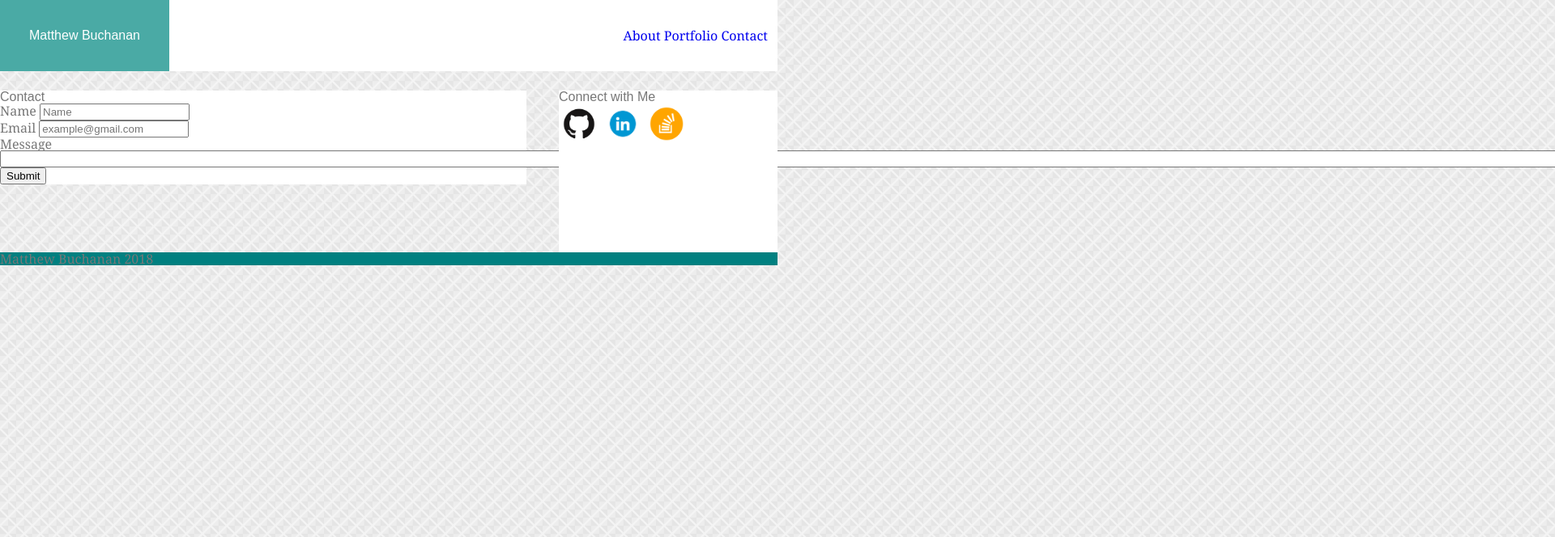
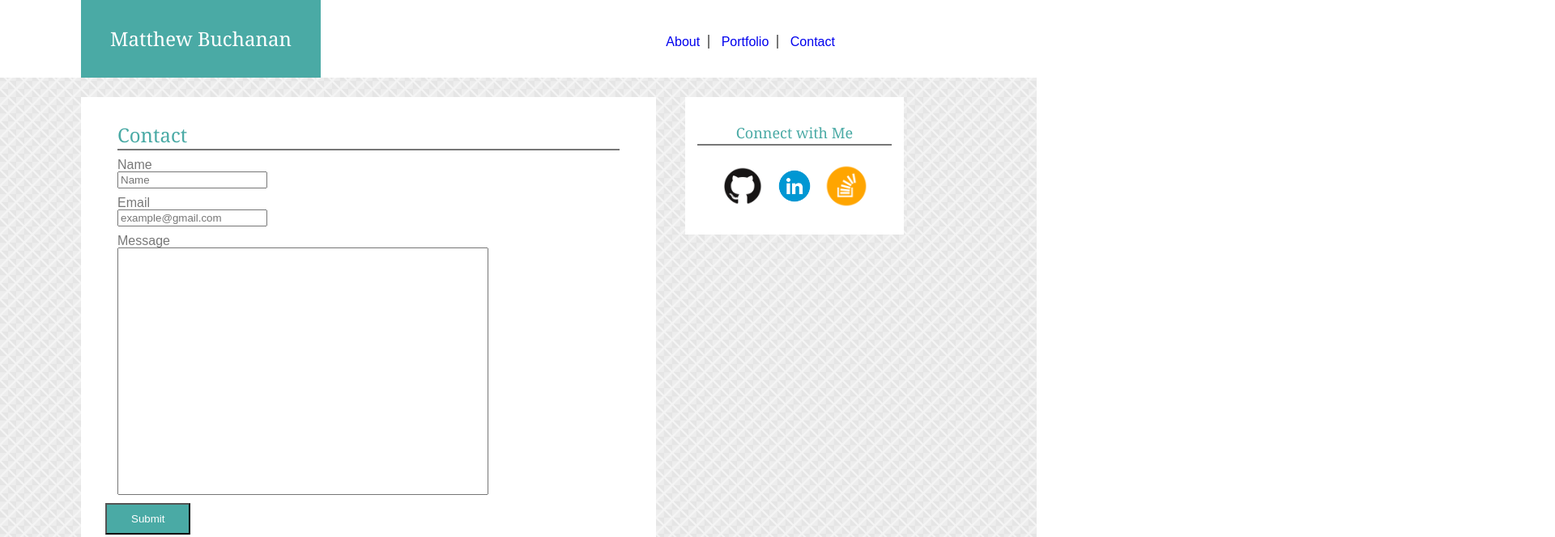
Before and after one commit to dolphinCommando/Basic-Portfolio, a plain HTML site: page contact.html in a window 1280 px wide. Shown: the top 664 px of the page at 81% size, 1920 px wide, since content can reach past the window. Drawn offline with Linux system fonts and the light colour scheme.

Commit message:
improved layout

```diff
--- a/assets/css/style.css
+++ b/assets/css/style.css
@@ -1,6 +1,5 @@
 body {
-    width: 960px;
-    font-family: 'Georgia', 'Times', 'Times New Roman', 'serif';
+    font-family: 'Arial', 'Helvetica Neue', 'Helvetica', 'sans-serif';
     color: #777777;
     background-image: url("../images/stonehaven.png");
 }
@@ -14,7 +13,7 @@ section, aside {
 }
 
 h1, h2, h3 {
-    font-family: 'Arial', 'Helvetica Neue', 'Helvetica', 'sans-serif';
+    font-family: 'Georgia', 'Times', 'Times New Roman', 'serif';
 }
 
 nav {
@@ -23,17 +22,24 @@ nav {
 
 section {
     width: 650px;
+    /*display: inline-block;*/
     float: left;
+    margin-left: 100px;
+    padding: 30px;
 }
 
 
 aside {
     width: 270px;
-    height: 200px;
-    float: right;
+    height: 140px;
+    float: left;
+    /*display: inline-block;*/
+    text-align: center;
+    padding-top: 30px;
+    margin-left: 36px;
 }
 
-h1, caption {
+h1, figcaption {
     background-color: #4aaaa5;
     color: #ffffff;
     display: inline-block;
@@ -41,24 +47,93 @@ h1, caption {
 
 h1 {
     padding: 36px;
+    margin-left: 100px;
+    font-size: 24px;
 }
 
+h3 {
+    border-style: solid;
+    border-color: #777777;
+    border-width: 0px 0px 2px 0px;
+    margin: 5px 15px 10px 15px;
+    padding-bottom: 5px;
+    color: #4aaaa5;
+    font-size: 18px;
+}
+
+h2 {
+    font-size: 24px;
+    color: #4aaaa5;
+    border-style: solid;
+    border-color: #777777;
+    border-width: 0px 0px 2px 0px;
+    margin: 5px 15px 10px 15px;
+    padding-bottom: 5px;
+}
+
+section p {
+    margin: 5px 15px 10px 15px;
+}
+
+section img {
+    width: 200px;
+    margin-left: 15px;
+}
 header nav {
     padding: 36px 12px;
-    float: right;
+    margin-left: 400px;
 }
 
 footer {
-    /*background-color: #666666;*/
-    background-color: teal;
+    background-color: #666666;
     clear: both;
+    text-align: center;
+    padding: 20px;
+    color: #ffffff;
 }
 
 nav img {
-    width: 50px;
-    height: 50px;
+    width: 60px;
+    height: 60px;
+    margin: 10px 0px 10px 0px;
 }
 
-nav a {
+header a {
     text-decoration: #777777;
+    padding: 0px 10px 0px 10px;
 }
+
+header {
+    width: 100%;
+}
+
+#aboutlink, #portfoliolink {
+    border-style: solid;
+    border-color: #777777;
+    border-width: 0px 2px 0px 0px;
+}
+
+
+figure img {
+    padding: 20px 0px 20px 0px;
+}
+
+figcaption {
+    padding: 15px 64px 15px 64px;
+    position: relative;
+    bottom: 80px;
+    left: 17px;
+
+}
+
+#message {
+    width: 450px;
+    height: 300px;
+}
+
+input[type=submit] {
+    color: #ffffff;
+    background-color: #4aaaa5;
+    padding: 10px 30px 10px 30px;
+    cursor: pointer;
+}
--- a/contact.html
+++ b/contact.html
@@ -10,18 +10,18 @@
         <header>
             <h1>Matthew Buchanan</h1>
             <nav>
-                <a href="index.html">About</a>
-                <a href="portfolio.html">Portfolio</a>
-                <a href="contact.html">Contact</a>
+                <a href="index.html" id="aboutlink">About</a>
+                <a href="portfolio.html" id="portfoliolink">Portfolio</a>
+                <a href="contact.html" id="contactlink">Contact</a>
             </nav>
         </header>
         <section>
             <h2>Contact</h2>
             <form>
-                <p>Name <input type="text" size="20" placeholder="Name"></p>
-                <p>Email <input type="email" placeholder="example@gmail.com"></p>
-                <p>Message <input type="text" size="280"></p>
-                <input type="submit">
+                <p>Name <br><input type="text" size="20" placeholder="Name"></p>
+                <p>Email <br><input type="email" placeholder="example@gmail.com"></p>
+                <p>Message <br><input type="text" size="280" id="message"></p>
+                <input type="submit" value="Submit">
             </form>
         </section>
         <aside>
```
Also changed, not shown: index.html (+4 -4 lines), portfolio.html (+20 -5 lines), assets/images/IMG_0163.jpg (added).
